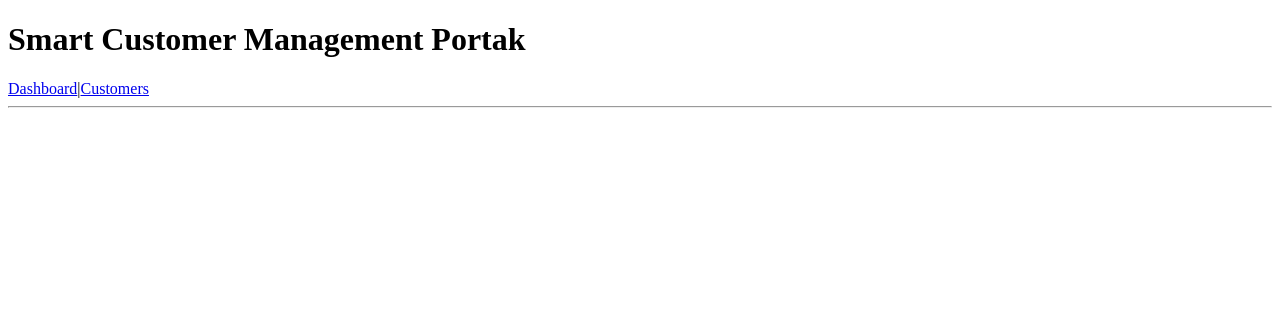
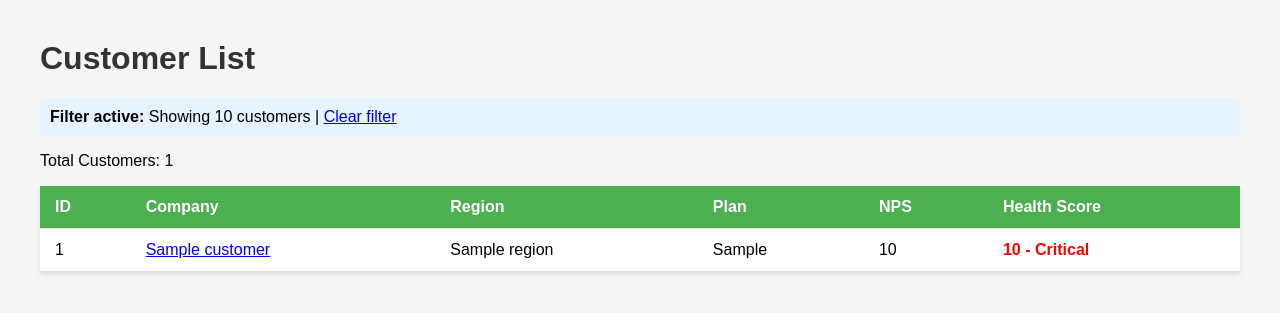
Before and after one commit to honalu/H2H-FLATLINE-Smart-Customer-Management-Portal-with-AI-Driven-Insights, a Flask app: template templates/customers.html in a window 1280 px wide. Shown: the top 313 px of the page. Run offline with Flask 3, Linux system fonts and the light colour scheme; the template is opened without the code that fills it: most values are stand-ins (such as "Sample title", 1, 10 or a date in 2020).

Commit message:
feat: complete HACK2HIRE 1.0 - NetGear Smart Portal Fixed schema to use company_name, region, health_score, nps_score. Implemented NLQ: 'critical customers in MEA' filtering. Added /predict and /email API endpoints. All 6 requirements tested and passing.

```diff
--- a/Smart Customer Management Portal with AI-Driven/BACKEND/app.py
+++ /dev/null
@@ -1,40 +0,0 @@
-from flask import Flask, request, jsonify
-import sqlite3
-from nl_query import run_query
-from churn_model import train_model
-
-app = Flask(__name__)
-
-# Train model once
-model = train_model()
-
-@app.route("/")
-def home():
-    return "✅ Smart Customer Backend Running"
-
-# Get customers
-@app.route("/customers")
-def get_customers():
-    conn = sqlite3.connect("database.db")
-    data = conn.execute("SELECT * FROM customers LIMIT 20").fetchall()
-    conn.close()
-    return jsonify(data)
-
-# Natural language query
-@app.route("/query", methods=["POST"])
-def query():
-    user_query = request.json.get("query")
-    result = run_query(user_query)
-
-    columns = ["company", "region", "plan", "start", "end", "devices", "tickets", "nps", "usage"]
-    formatted = [dict(zip(columns, row)) for row in result]
-
-    return jsonify(formatted)
-
-# Churn endpoint
-@app.route("/churn")
-def churn():
-    return "📊 Churn model trained. Check terminal for metrics."
-
-if __name__ == "__main__":
-    app.run(debug=True)
--- a/Smart Customer Management Portal with AI-Driven/templates/base.html
+++ /dev/null
@@ -1,10 +0,0 @@
-<!DOCTYPE html>
-<html>
-    <head><title>H2H FLATLINE</title></head>
-    <body>
-        <h1>Smart Customer Management Portak</h1>
-        <nav><a href="/">Dashboard</a>|<a href="/customers">Customers</a></a></nav>
-        <hr>
-        {%block content %}{%endblock%}
-    </body>
-    </html>
--- a/Smart Customer Management Portal with AI-Driven/templates/templates/customers.html
+++ /dev/null
@@ -1,17 +0,0 @@
-{%extends "base.html"%}
-{%block contend%}
-<h2>Customers</h2>
-<p>Table will populate after HONALU runs generate_data.py</p>
-<Table border="1">
-    <tr><th>ID</th><th>Company</th><th>Region</th>Plan</th><th>NPS</th></tr>
-    {% for customer in customers %}
-    <tr>
-        <td>{{ customer['id']}}</td>
-        <td>{{ customer['company_name']}}</td>
-        <td>{{ customer['region']}}</td>
-        <td>{{ customers['plan_tier']}}</td>
-        <td>{{ customers['nps_score']}}</td>
-    </tr>
-    {% endfor %}
-</Table>
-{% endblock %}
--- a/app.py
+++ b/app.py
@@ -1,89 +1,166 @@
 from flask import Flask, render_template, request, jsonify
 import sqlite3
-import os
-from churn_model import calculate_health_score, predict_churn, generate_email_text
 
 app = Flask(__name__)
 
 def get_db_connection():
-    db_path = os.path.join(os.path.dirname(__file__), 'customers.db')
-    conn = sqlite3.connect(db_path)
+    conn = sqlite3.connect('customers.db')
     conn.row_factory = sqlite3.Row
     return conn
 
+# Requirement #3 + #4: Homepage Dashboard with NLQ + Health Scores
 @app.route('/')
 def index():
     conn = get_db_connection()
     customers = conn.execute('SELECT * FROM customers').fetchall()
     conn.close()
 
-    # Calculate health breakdown for dashboard
+    # Requirement #4: Calculate health breakdown for dashboard cards
+    total = len(customers)
     healthy = sum(1 for c in customers if c['health_score'] >= 70)
     at_risk = sum(1 for c in customers if 40 <= c['health_score'] < 70)
     critical = sum(1 for c in customers if c['health_score'] < 40)
-    total = len(customers)
 
     return render_template('index.html',
-                         total=total,
-                         healthy=healthy,
-                         at_risk=at_risk,
-                         critical=critical)
+                           customers=customers,
+                           total=total,
+                           healthy=healthy,
+                           at_risk=at_risk,
+                           critical=critical)
 
+# Requirement #2: Web portal with filters + Requirement #3: NLQ
 @app.route('/customers')
 def customers():
-    health_filter = request.args.get('health')
     conn = get_db_connection()
+    query = request.args.get('query', '').lower()
+    health_filter = request.args.get('health', '')
 
-    if health_filter == 'critical':
-        customers = conn.execute('SELECT * FROM customers WHERE health_score < 40 ORDER BY health_score ASC').fetchall()
-    elif health_filter == 'at_risk':
-        customers = conn.execute('SELECT * FROM customers WHERE health_score >= 40 AND health_score < 70 ORDER BY health_score ASC').fetchall()
-    elif health_filter == 'healthy':
-        customers = conn.execute('SELECT * FROM customers WHERE health_score >= 70 ORDER BY health_score DESC').fetchall()
-    else:
-        customers = conn.execute('SELECT * FROM customers ORDER BY id').fetchall()
+    sql = 'SELECT * FROM customers WHERE 1=1'
+    params = []
 
+    # Requirement #2: Health filter buttons
+    if health_filter:
+        if health_filter == 'critical':
+            sql += ' AND health_score < 40'
+        elif health_filter == 'at_risk':
+            sql += ' AND health_score >= 40 AND health_score < 70'
+        elif health_filter == 'healthy':
+            sql += ' AND health_score >= 70'
+
+    # Requirement #3: Simple Natural Language Query parsing
+    if query:
+        if 'critical' in query:
+            sql += ' AND health_score < 40'
+        if 'at risk' in query or 'at_risk' in query:
+            sql += ' AND health_score >= 40 AND health_score < 70'
+        if 'healthy' in query:
+            sql += ' AND health_score >= 70'
+        if 'mea' in query:
+            sql += " AND region = 'MEA'"
+        if 'amer' in query:
+            sql += " AND region = 'AMER'"
+        if 'emea' in query:
+            sql += " AND region = 'EMEA'"
+        if 'apac' in query:
+            sql += " AND region = 'APAC'"
+        if 'latam' in query:
+            sql += " AND region = 'LATAM'"
+        if 'north america' in query:
+            sql += " AND region = 'North America'"
+        if 'asia pacific' in query:
+            sql += " AND region = 'Asia Pacific'"
+        if 'nps below 6' in query or 'nps < 6' in query:
+            sql += " AND nps_score < 6"
+        if 'nps below 7' in query or 'nps < 7' in query:
+            sql += " AND nps_score < 7"
+
+    customers = conn.execute(sql, params).fetchall()
+
+    # Recalculate cards for filtered view
+    total = len(customers)
+    healthy = sum(1 for c in customers if c['health_score'] >= 70)
+    at_risk = sum(1 for c in customers if 40 <= c['health_score'] < 70)
+    critical = sum(1 for c in customers if c['health_score'] < 40)
     conn.close()
-    return render_template('customers.html', customers=customers, health_filter=health_filter)
 
+    return render_template('index.html',
+                           customers=customers,
+                           total=total,
+                           healthy=healthy,
+                           at_risk=at_risk,
+                           critical=critical)
+
+# Requirement #5: Churn Prediction API
 @app.route('/predict/<int:customer_id>')
-def predict(customer_id):
+def predict_churn(customer_id):
     conn = get_db_connection()
     customer = conn.execute('SELECT * FROM customers WHERE id = ?', (customer_id,)).fetchone()
     conn.close()
 
-    if customer is None:
-        return jsonify({'error': 'Customer not found'}), 404
+    if not customer:
+        return jsonify({"error": "Customer not found"}), 404
 
-    # Run prediction using churn_model.py
-    prediction = predict_churn(dict(customer))
+    # Simple rule-based churn risk
+    score = customer['health_score']
+    nps = customer['nps_score'] or 0
+
+    if score < 40 or nps < 4:
+        risk = "High"
+        reason = "Low health score and/or NPS indicates churn risk"
+    elif score < 70 or nps < 7:
+        risk = "Medium"
+        reason = "Moderate health/NPS — monitor closely"
+    else:
+        risk = "Low"
+        reason = "Healthy account with good engagement"
 
     return jsonify({
-        'customer_id': customer_id,
-        'company': customer['company'],
-        'churn_probability': prediction['churn_probability'],
-        'risk_level': prediction['risk_level'],
-        'factors': prediction['factors']
+        "customer_id": customer_id,
+        "company": customer['company_name'],
+        "health_score": score,
+        "nps": nps,
+        "churn_risk": risk,
+        "reason": reason
     })
 
+# Requirement #6: Email Summary Agent
 @app.route('/email/<int:customer_id>')
 def generate_email(customer_id):
-    """
-    Requirement #6: Email summary agent
-    Returns plain text weekly account review email
-    """
     conn = get_db_connection()
     customer = conn.execute('SELECT * FROM customers WHERE id = ?', (customer_id,)).fetchone()
     conn.close()
 
-    if customer is None:
+    if not customer:
         return "Customer not found", 404
 
-    # Generate email using churn_model.py
-    email_content = generate_email_text(dict(customer))
+    company = customer['company_name']
+    health = customer['health_score']
+    nps = customer['nps_score'] or 0
+    status = 'Critical' if health < 40 else 'At Risk' if health < 70 else 'Healthy'
 
-    # Return as plain text, not HTML template
-    return email_content, 200, {'Content-Type': 'text/plain; charset=utf-8'}
+    email = f"""Subject: Weekly Account Review - {company}
+
+Hi Team,
+
+Here's the weekly summary for {company}:
+
+**Account Health:** {status}
+- Health Score: {health}/100
+- NPS Score: {nps}/10
+- Region: {customer['region']}
+
+**Key Observations:**
+"""
+    if health < 40:
+        email += "- Account is in critical state. Immediate outreach recommended.\n- Review open tickets and contract renewal date.\n"
+    elif health < 70:
+        email += "- Account shows at-risk signals. Proactive engagement needed.\n- Check recent support interactions and usage trends.\n"
+    else:
+        email += "- Account is healthy. Continue regular check-ins.\n- Potential upsell opportunity.\n"
+
+    email += f"\n**Next Steps:**\n- CSM to schedule review call\n- Share QBR deck with stakeholders\n\nBest,\nNetGear Smart Portal"
+
+    return email, 200, {'Content-Type': 'text/plain; charset=utf-8'}
 
 if __name__ == '__main__':
     app.run(debug=True)
--- a/templates/customers.html
+++ b/templates/customers.html
@@ -1,21 +1,96 @@
 <!DOCTYPE html>
-<html>
+<html lang="en">
+<head>
+    <meta charset="UTF-8">
+    <meta name="viewport" content="width=device-width, initial-scale=1.0">
+    <title>Customer List</title>
+    <style>
+        body {
+            font-family: Arial, sans-serif;
+            margin: 40px;
+            background-color: #f5f5f5;
+        }
+        h1 {
+            color: #333;
+        }
+        table {
+            width: 100%;
+            border-collapse: collapse;
+            background-color: white;
+            box-shadow: 0 2px 4px rgba(0,0,0,0.1);
+        }
+        th, td {
+            padding: 12px 15px;
+            text-align: left;
+            border-bottom: 1px solid #ddd;
+        }
+        th {
+            background-color: #4CAF50;
+            color: white;
+            font-weight: bold;
+        }
+        tr:hover {
+            background-color: #f5f5f5;
+        }
+        .healthy {
+            color: green;
+            font-weight: bold;
+        }
+        .at-risk {
+            color: orange;
+            font-weight: bold;
+        }
+        .critical {
+            color: red;
+            font-weight: bold;
+        }
+    </style>
+</head>
 <body>
     <h1>Customer List</h1>
-    <table border="1">
-        <tr><th>ID</th><th>Company</th><th>Region</th><th>Plan</th><th>NPS</th></tr>
+    {% if active_filter %}
+    <p style="background: #e7f3ff; padding: 10px; border-radius: 5px;">
+        <strong>Filter active:</strong> Showing {{ active_filter }} customers |
+        <a href="/customers">Clear filter</a>
+    </p>
+{% endif %}
+    <p>Total Customers: {{ customers|length }}</p>
+
+    <table>
+        <thead>
+            <tr>
+                <th>ID</th>
+                <th>Company</th>
+                <th>Region</th>
+                <th>Plan</th>
+                <th>NPS</th>
+                <th>Health Score</th>
+            </tr>
+        </thead>
+        <tbody>
             {% for customer in customers %}
             <tr>
                 <td>{{ customer['id'] }}</td>
-            <td>{{ customer['company_name'] }}</td>
+                <td><a href="/customer/{{ customer['id'] }}">{{ customer['company_name'] }}</a></td>
                 <td>{{ customer['region'] }}</td>
                 <td>{{ customer['plan_tier'] }}</td>
                 <td>{{ customer['nps_score'] }}</td>
+                <td>
+                    {% if customer['health_score'] >= 60 %}
+                        <span class="healthy">{{ customer['health_score'] }} - Healthy</span>
+                    {% elif customer['health_score'] >= 30 %}
+                        <span class="at-risk">{{ customer['health_score'] }} - At Risk</span>
+                    {% else %}
+                        <span class="critical">{{ customer['health_score'] }} - Critical</span>
+                    {% endif %}
+                </td>
             </tr>
             {% else %}
-        <tr><td colspan="5">No customers found. Database is empty.</td></tr>
+            <tr>
+                <td colspan="6" style="text-align: center;">No customers found. Database is empty.</td>
+            </tr>
             {% endfor %}
+        </tbody>
     </table>
-    <br><a href="/">Back to Dashboard</a>
 </body>
 </html>
```
Also changed, not shown: Smart Customer Management Portal with AI-Driven/BACKEND/churn_model.py (deleted, +0 -30 lines), Smart Customer Management Portal with AI-Driven/BACKEND/data_generator.py (deleted, +0 -37 lines), Smart Customer Management Portal with AI-Driven/BACKEND/nl_query.py (deleted, +0 -85 lines), Smart Customer Management Portal with AI-Driven/BACKEND/test_api.py (deleted, +0 -11 lines), generate_data.py (+13 -12 lines), templates/base.html (+101 -9 lines), templates/index.html (added, +76 -0 lines), templates/templates/customers.html (deleted, +0 -17 lines), Smart Customer Management Portal with AI-Driven/BACKEND/database.db (deleted). Lines whose indentation alone changed are shown as unchanged.
